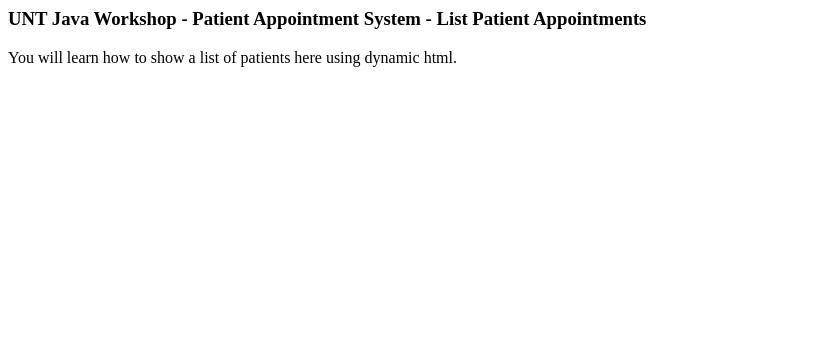
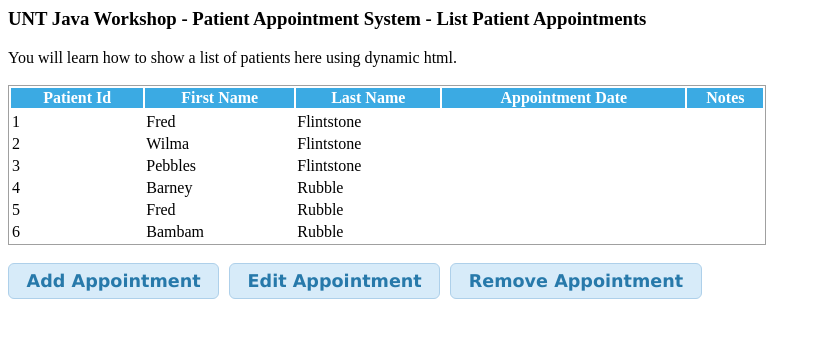
Before and after one commit to sktxdev/UNTJSWorkshop, a plain HTML site: page UNTJSWorkshop/demo1.html in a window 1280 px wide. Shown: the whole page, without its empty margins (0-821 px from the left). Drawn offline with Linux system fonts and the light colour scheme.

Commit message:
Updated demo1

```diff
--- a/UNTJSWorkshop/demo1.html
+++ b/UNTJSWorkshop/demo1.html
@@ -5,13 +5,45 @@
 
     <script src="scripts/jQuery-1.12.2/jQuery-1.12.2.min.js" type="text/javascript"></script>
     <script src="scripts/jQuery-ui-1.11.custom/jquery-ui.min.js" type="text/javascript"></script>
+    <script src="scripts/application/Patient.js" type="text/javascript"></script>
 
     <script >
+        $(document).ready(function() {
+           var p1 = new Patient(1, "Fred", "Flintstone");
+           var p2 = new Patient(2, "Wilma", "Flintstone");
+           var p3 = new Patient(3, "Pebbles", "Flintstone");
+           var p4 = new Patient(4, "Barney", "Rubble");
+           var p5 = new Patient(5, "Fred", "Rubble");
+           var p6 = new Patient(6, "Bambam", "Rubble");
+           viewName = $("")
+           var pc = new PatientController("#PatientsView");
+           pc.SavePatientAppointment(p1, null);
+           pc.SavePatientAppointment(p2, null);
+           pc.SavePatientAppointment(p3, null);
+           pc.SavePatientAppointment(p4, null);
+           pc.SavePatientAppointment(p5, null);
+           pc.SavePatientAppointment(p6, null);
+           pc.RefreshPatientsView("#PatientsView");
+
+           $("#btnAddAppointment").button()
+           $("#btnEditAppointment").button()
+           $("#btnRemoveAppointment").button()
+
+        });
     </script>
 
 </head>
 <body>
 <h3>UNT Java Workshop - Patient Appointment System - List Patient Appointments</h3>
     You will learn how to show a list of patients here using dynamic html.
+    <br>
+    <br>
+    <div id="PatientsView"></div>
+    <br>
+    <div id="NavButtons">
+        <input id="btnAddAppointment" type="button" value="Add Appointment" class="button"/>&nbsp;
+        <input id="btnEditAppointment" type="button" value="Edit Appointment" class="button" />&nbsp;
+        <input id="btnRemoveAppointment" type="button" value="Remove Appointment" class="button" />&nbsp;
+    </div>
 </body>
 </html>
--- a/UNTJSWorkshop/scripts/application/Patient.js
+++ b/UNTJSWorkshop/scripts/application/Patient.js
@@ -3,22 +3,60 @@
 // ######################################################################
 
 
-function Patient(firstName, lastName) {
+function Patient(patientId, firstName, lastName) {
     var self = this;
 
-    self.patientId = "";
+    self.patientId = patientId;
     self.firstName = firstName;
     self.lastName = lastName;
+    self.appointments = [];
 
-    self.SavePatient = function() {
-
+    self.ToJSON = function() {
+        var jsonString = {
+            "Id" : self.patientId,
+            "FirstName" : self.firstName,
+            "LastName" : self.lastName,
+            "Appointments" : self.appointments
+        };
+        return jsonString;
     }
 
-    self.FindPatientByName = function(patientLastName) {
+}
 
+function PatientController(patientView) {
+    var self = this;
+    self.patientDB = [{}];
+    self.patientView = patientView;
+
+    self.SavePatientAppointment = function(patient, appointment) {
+        //self.patientDB = localStorage.getItem("Patients");
+        if (self.patientDB == null) {
+            self.patientDB = [{}];
+        }
+        var thePatient = patient.ToJSON();
+        self.patientDB.push(thePatient);
+        //localStorage.setItem("Patients", JSON.stringify(self.patientDB));
     }
 
-    self.FindPatientById = function(patientId) {
+    self.RefreshPatientsView = function() {
+        var data = [["Patient Id", "First Name", "Last Name", "Appointment Date", "Notes"]];
+        var table = $("<table/>");
+        $.each(self.patientDB, function(id, c) {
+            data.push(c);
+        });
+
+        $.each(data, function(rowIndex, r) {
+            var rowclass = "class='ui-accordion-header ui-state-default ui-accordion-header-active ui-state-active ui-corner-top ui-accordion-icons'";
+            if (rowIndex > 0) rowclass = "";
+            var row = $("<tr " + rowclass + " />");
+
+            $.each(r, function(colIndex, c) {
+                row.append($("<t"+(rowIndex == 0 ?  "h" : "d")+"/>").text(c));
+            });
+            table.append(row);
+        });
+        $(patientView).html("");
+        $(patientView).append(table);
 
     }
 
--- a/UNTJSWorkshop/styles/styles.css
+++ b/UNTJSWorkshop/styles/styles.css
@@ -8,7 +8,6 @@ table {
     color: black;
     width: 60%;
 }
-
 .cellHeading {
     border-bottom: 1px solid #a0a0a0;
     background: #eeff88;
@@ -24,3 +23,10 @@ table {
     width: 60%;
     text-align: justify;
 }
+
+.datatable {
+    border: 1px solid #a0a0a0;
+    background: #ffffff;
+    color: black;
+    width: 60%;
+}
```
